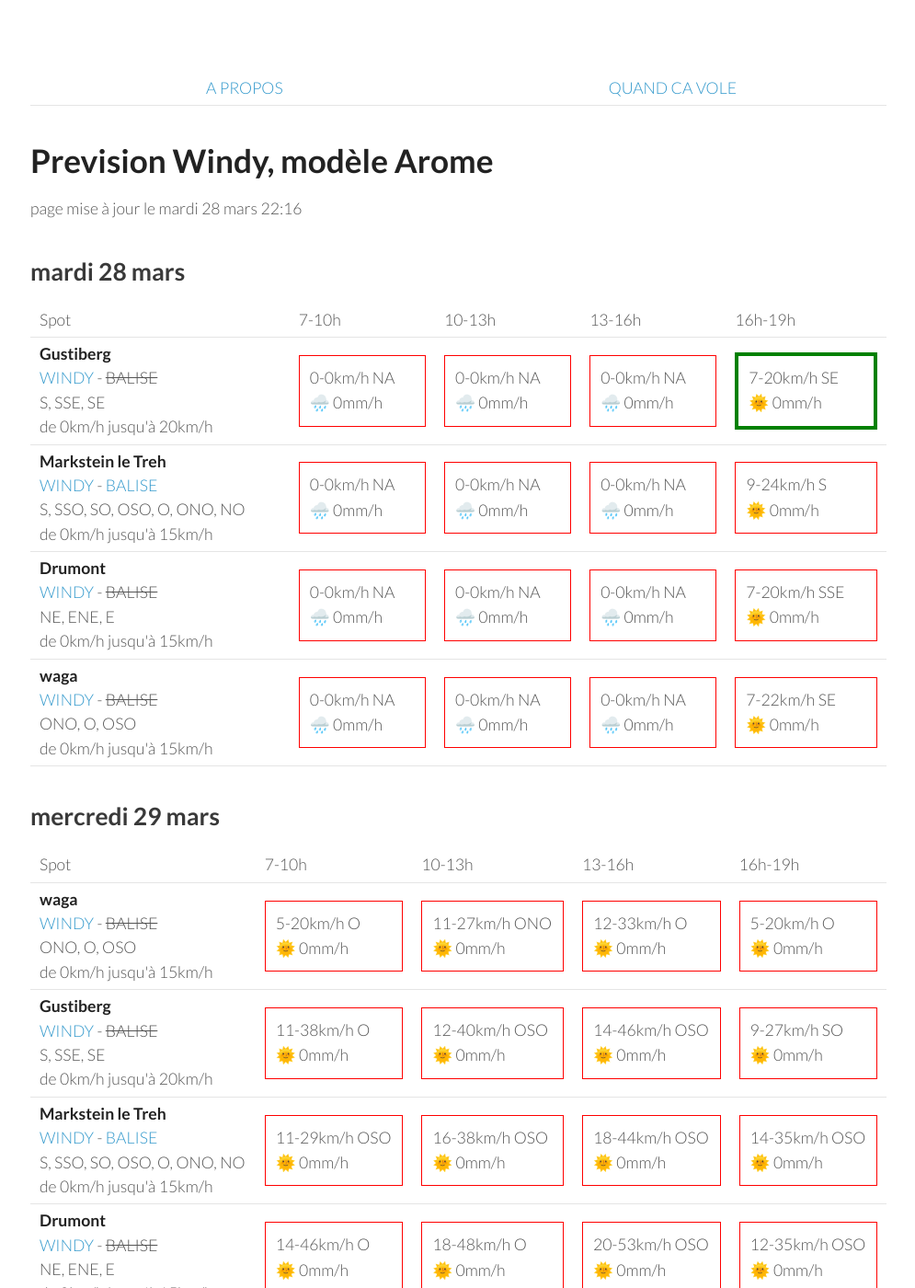
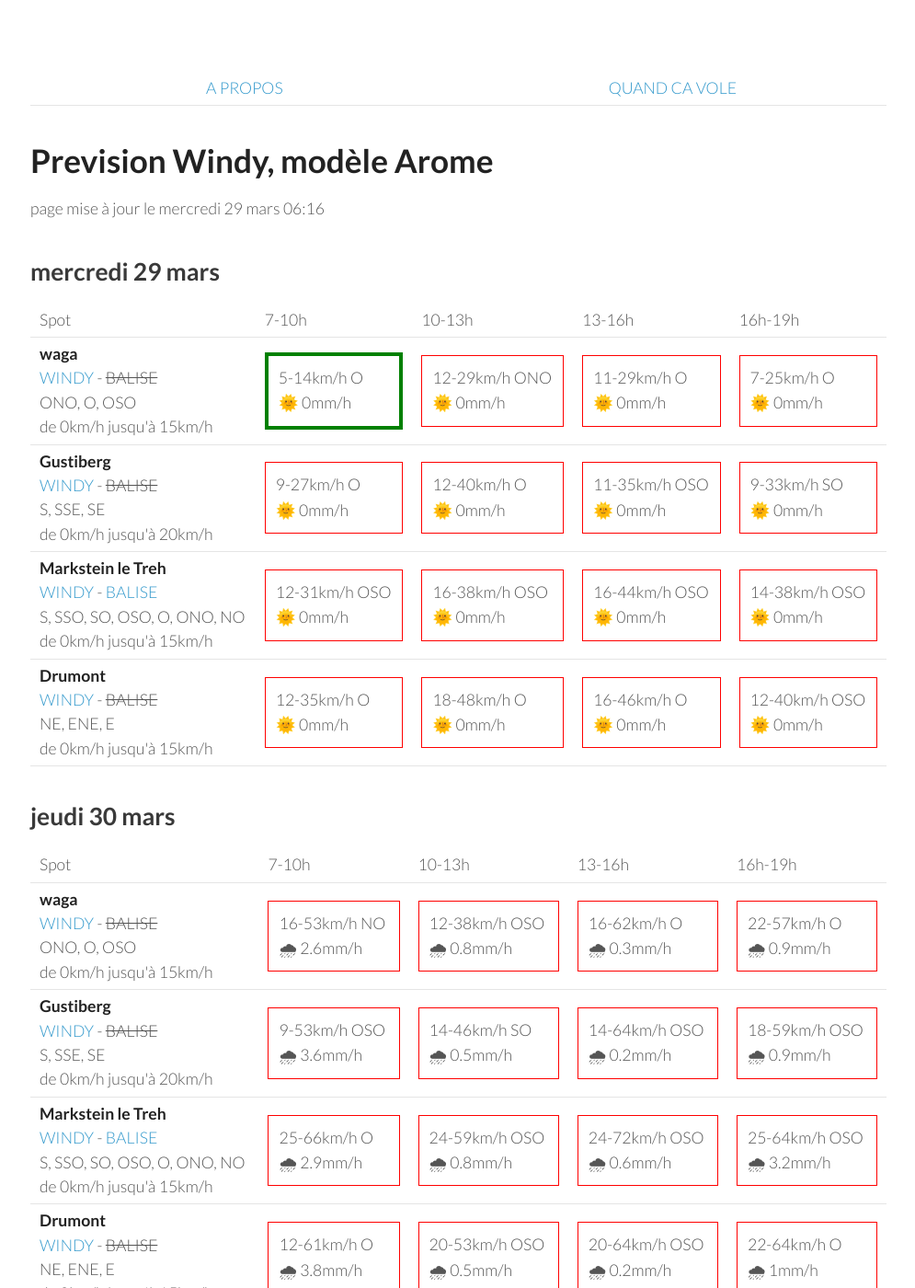
Before and after one commit to parapente-dans-le-nord/parapente-dans-le-nord.github.io, a Jekyll site: the page built from vosges.markdown, in a window 1280 px wide and 1400 px high. Shown: the whole window at 92% size, without its empty margins (25-1020 px from the left). Built offline with Jekyll 4.4.1, drawn with Linux system fonts in a browser that asks for light colours; some of the changed text lies outside the part shown.

Commit message:
update index.markdown

```diff
--- a/vosges.markdown
+++ b/vosges.markdown
@@ -7,60 +7,8 @@ title:  "Tous les spots"
 {: .links}
 
 # Prevision Windy, modèle Arome
-page mise à jour le mardi 28 mars 22:16
+page mise à jour le mercredi 29 mars 06:16
 
-## mardi 28 mars
-
-{::nomarkdown}
-<table>
-  <tbody>
-    <tr>
-      <td>Spot</td>
-      <td>7-10h</td>
-      <td>10-13h</td>
-      <td>13-16h</td>
-      <td>16h-19h</td>
-    </tr>
-<tr>
-        <td><strong>Gustiberg</strong><br><a href="https://windy.com/47.894/6.934?47.891,6.934,15,m:eYYagmI">WINDY</a> - <span class="no-balise"> BALISE </span><br> <span class="vent-favorable">S, SSE, SE</span><br><span class="force-vent">de 0km/h jusqu'à 20km/h</span> </td>
-
-            <td><div class="not-flyable"><p>0-0km/h NA</p><p>🌧️ 0mm/h</p></div></td>
-            <td><div class="not-flyable"><p>0-0km/h NA</p><p>🌧️ 0mm/h</p></div></td>
-            <td><div class="not-flyable"><p>0-0km/h NA</p><p>🌧️ 0mm/h</p></div></td>
-            <td><div class="flyable"><p>7-20km/h SE</p><p>🌞 0mm/h</p></div></td>
-
-    </tr>
-<tr>
-        <td><strong>Markstein le Treh</strong><br><a href="https://windy.com/47.926/7.012?47.505,7.012,8,m:eY1agmQ">WINDY</a> - <span class=""><a href="http://www.balisemeteo.com/balise.php?idBalise=136">BALISE</a> </span><br> <span class="vent-favorable">S, SSO, SO, OSO, O, ONO, NO</span><br><span class="force-vent">de 0km/h jusqu'à 15km/h</span> </td>
-
-            <td><div class="not-flyable"><p>0-0km/h NA</p><p>🌧️ 0mm/h</p></div></td>
-            <td><div class="not-flyable"><p>0-0km/h NA</p><p>🌧️ 0mm/h</p></div></td>
-            <td><div class="not-flyable"><p>0-0km/h NA</p><p>🌧️ 0mm/h</p></div></td>
-            <td><div class="not-flyable"><p>9-24km/h S</p><p>🌞 0mm/h</p></div></td>
-
-    </tr>
-<tr>
-        <td><strong>Drumont</strong><br><a href="https://windy.com/47.898/6.919?47.687,6.919,9,m:eYYagmG">WINDY</a> - <span class="no-balise"> BALISE </span><br> <span class="vent-favorable">NE, ENE, E</span><br><span class="force-vent">de 0km/h jusqu'à 15km/h</span> </td>
-
-            <td><div class="not-flyable"><p>0-0km/h NA</p><p>🌧️ 0mm/h</p></div></td>
-            <td><div class="not-flyable"><p>0-0km/h NA</p><p>🌧️ 0mm/h</p></div></td>
-            <td><div class="not-flyable"><p>0-0km/h NA</p><p>🌧️ 0mm/h</p></div></td>
-            <td><div class="not-flyable"><p>7-20km/h SSE</p><p>🌞 0mm/h</p></div></td>
-
-    </tr>
-<tr>
-        <td><strong>waga</strong><br><a href="https://windy.com/47.903/6.996?47.900,6.983,15">WINDY</a> - <span class="no-balise"> BALISE </span><br> <span class="vent-favorable">ONO, O, OSO</span><br><span class="force-vent">de 0km/h jusqu'à 15km/h</span> </td>
-
-            <td><div class="not-flyable"><p>0-0km/h NA</p><p>🌧️ 0mm/h</p></div></td>
-            <td><div class="not-flyable"><p>0-0km/h NA</p><p>🌧️ 0mm/h</p></div></td>
-            <td><div class="not-flyable"><p>0-0km/h NA</p><p>🌧️ 0mm/h</p></div></td>
-            <td><div class="not-flyable"><p>7-22km/h SE</p><p>🌞 0mm/h</p></div></td>
-
-    </tr>
-
-</tbody>
-</table>
-{:/}
 ## mercredi 29 mars
 
 {::nomarkdown}
@@ -76,40 +24,40 @@ page mise à jour le mardi 28 mars 22:16
 <tr>
         <td><strong>waga</strong><br><a href="https://windy.com/47.903/6.996?47.900,6.983,15">WINDY</a> - <span class="no-balise"> BALISE </span><br> <span class="vent-favorable">ONO, O, OSO</span><br><span class="force-vent">de 0km/h jusqu'à 15km/h</span> </td>
 
-            <td><div class="not-flyable"><p>5-20km/h O</p><p>🌞 0mm/h</p></div></td>
-            <td><div class="not-flyable"><p>11-27km/h ONO</p><p>🌞 0mm/h</p></div></td>
-            <td><div class="not-flyable"><p>12-33km/h O</p><p>🌞 0mm/h</p></div></td>
-            <td><div class="not-flyable"><p>5-20km/h O</p><p>🌞 0mm/h</p></div></td>
+            <td><div class="flyable"><p>5-14km/h O</p><p>🌞 0mm/h</p></div></td>
+            <td><div class="not-flyable"><p>12-29km/h ONO</p><p>🌞 0mm/h</p></div></td>
+            <td><div class="not-flyable"><p>11-29km/h O</p><p>🌞 0mm/h</p></div></td>
+            <td><div class="not-flyable"><p>7-25km/h O</p><p>🌞 0mm/h</p></div></td>
 
 
     </tr>
 <tr>
         <td><strong>Gustiberg</strong><br><a href="https://windy.com/47.894/6.934?47.891,6.934,15,m:eYYagmI">WINDY</a> - <span class="no-balise"> BALISE </span><br> <span class="vent-favorable">S, SSE, SE</span><br><span class="force-vent">de 0km/h jusqu'à 20km/h</span> </td>
 
-            <td><div class="not-flyable"><p>11-38km/h O</p><p>🌞 0mm/h</p></div></td>
-            <td><div class="not-flyable"><p>12-40km/h OSO</p><p>🌞 0mm/h</p></div></td>
-            <td><div class="not-flyable"><p>14-46km/h OSO</p><p>🌞 0mm/h</p></div></td>
-            <td><div class="not-flyable"><p>9-27km/h SO</p><p>🌞 0mm/h</p></div></td>
+            <td><div class="not-flyable"><p>9-27km/h O</p><p>🌞 0mm/h</p></div></td>
+            <td><div class="not-flyable"><p>12-40km/h O</p><p>🌞 0mm/h</p></div></td>
+            <td><div class="not-flyable"><p>11-35km/h OSO</p><p>🌞 0mm/h</p></div></td>
+            <td><div class="not-flyable"><p>9-33km/h SO</p><p>🌞 0mm/h</p></div></td>
 
 
     </tr>
 <tr>
         <td><strong>Markstein le Treh</strong><br><a href="https://windy.com/47.926/7.012?47.505,7.012,8,m:eY1agmQ">WINDY</a> - <span class=""><a href="http://www.balisemeteo.com/balise.php?idBalise=136">BALISE</a> </span><br> <span class="vent-favorable">S, SSO, SO, OSO, O, ONO, NO</span><br><span class="force-vent">de 0km/h jusqu'à 15km/h</span> </td>
 
-            <td><div class="not-flyable"><p>11-29km/h OSO</p><p>🌞 0mm/h</p></div></td>
+            <td><div class="not-flyable"><p>12-31km/h OSO</p><p>🌞 0mm/h</p></div></td>
             <td><div class="not-flyable"><p>16-38km/h OSO</p><p>🌞 0mm/h</p></div></td>
-            <td><div class="not-flyable"><p>18-44km/h OSO</p><p>🌞 0mm/h</p></div></td>
-            <td><div class="not-flyable"><p>14-35km/h OSO</p><p>🌞 0mm/h</p></div></td>
+            <td><div class="not-flyable"><p>16-44km/h OSO</p><p>🌞 0mm/h</p></div></td>
+            <td><div class="not-flyable"><p>14-38km/h OSO</p><p>🌞 0mm/h</p></div></td>
 
 
     </tr>
 <tr>
         <td><strong>Drumont</strong><br><a href="https://windy.com/47.898/6.919?47.687,6.919,9,m:eYYagmG">WINDY</a> - <span class="no-balise"> BALISE </span><br> <span class="vent-favorable">NE, ENE, E</span><br><span class="force-vent">de 0km/h jusqu'à 15km/h</span> </td>
 
-            <td><div class="not-flyable"><p>14-46km/h O</p><p>🌞 0mm/h</p></div></td>
+            <td><div class="not-flyable"><p>12-35km/h O</p><p>🌞 0mm/h</p></div></td>
             <td><div class="not-flyable"><p>18-48km/h O</p><p>🌞 0mm/h</p></div></td>
-            <td><div class="not-flyable"><p>20-53km/h OSO</p><p>🌞 0mm/h</p></div></td>
-            <td><div class="not-flyable"><p>12-35km/h OSO</p><p>🌞 0mm/h</p></div></td>
+            <td><div class="not-flyable"><p>16-46km/h O</p><p>🌞 0mm/h</p></div></td>
+            <td><div class="not-flyable"><p>12-40km/h OSO</p><p>🌞 0mm/h</p></div></td>
 
 
     </tr>
@@ -132,40 +80,40 @@ page mise à jour le mardi 28 mars 22:16
 <tr>
         <td><strong>waga</strong><br><a href="https://windy.com/47.903/6.996?47.900,6.983,15">WINDY</a> - <span class="no-balise"> BALISE </span><br> <span class="vent-favorable">ONO, O, OSO</span><br><span class="force-vent">de 0km/h jusqu'à 15km/h</span> </td>
 
-            <td><div class="not-flyable"><p>12-51km/h ONO</p><p>🌞 0mm/h</p></div></td>
-            <td><div class="not-flyable"><p>24-75km/h OSO</p><p>🌧 0.5mm/h</p></div></td>
-            <td><div class="not-flyable"><p>29-85km/h OSO</p><p>🌧 0.7mm/h</p></div></td>
-            <td><div class="not-flyable"><p>14-83km/h OSO</p><p>🌧 1.5mm/h</p></div></td>
+            <td><div class="not-flyable"><p>16-53km/h NO</p><p>🌧 2.6mm/h</p></div></td>
+            <td><div class="not-flyable"><p>12-38km/h OSO</p><p>🌧 0.8mm/h</p></div></td>
+            <td><div class="not-flyable"><p>16-62km/h O</p><p>🌧 0.3mm/h</p></div></td>
+            <td><div class="not-flyable"><p>22-57km/h O</p><p>🌧 0.9mm/h</p></div></td>
+
+
+    </tr>
+<tr>
+        <td><strong>Gustiberg</strong><br><a href="https://windy.com/47.894/6.934?47.891,6.934,15,m:eYYagmI">WINDY</a> - <span class="no-balise"> BALISE </span><br> <span class="vent-favorable">S, SSE, SE</span><br><span class="force-vent">de 0km/h jusqu'à 20km/h</span> </td>
+
+            <td><div class="not-flyable"><p>9-53km/h OSO</p><p>🌧 3.6mm/h</p></div></td>
+            <td><div class="not-flyable"><p>14-46km/h SO</p><p>🌧 0.5mm/h</p></div></td>
+            <td><div class="not-flyable"><p>14-64km/h OSO</p><p>🌧 0.2mm/h</p></div></td>
+            <td><div class="not-flyable"><p>18-59km/h OSO</p><p>🌧 0.9mm/h</p></div></td>
 
 
     </tr>
 <tr>
         <td><strong>Markstein le Treh</strong><br><a href="https://windy.com/47.926/7.012?47.505,7.012,8,m:eY1agmQ">WINDY</a> - <span class=""><a href="http://www.balisemeteo.com/balise.php?idBalise=136">BALISE</a> </span><br> <span class="vent-favorable">S, SSO, SO, OSO, O, ONO, NO</span><br><span class="force-vent">de 0km/h jusqu'à 15km/h</span> </td>
 
-            <td><div class="not-flyable"><p>16-61km/h O</p><p>🌞 0mm/h</p></div></td>
-            <td><div class="not-flyable"><p>24-74km/h OSO</p><p>🌧 0.4mm/h</p></div></td>
-            <td><div class="not-flyable"><p>29-85km/h OSO</p><p>🌧 0.8mm/h</p></div></td>
-            <td><div class="not-flyable"><p>16-81km/h OSO</p><p>🌧 1.5mm/h</p></div></td>
+            <td><div class="not-flyable"><p>25-66km/h O</p><p>🌧 2.9mm/h</p></div></td>
+            <td><div class="not-flyable"><p>24-59km/h OSO</p><p>🌧 0.8mm/h</p></div></td>
+            <td><div class="not-flyable"><p>24-72km/h OSO</p><p>🌧 0.6mm/h</p></div></td>
+            <td><div class="not-flyable"><p>25-64km/h OSO</p><p>🌧 3.2mm/h</p></div></td>
 
 
     </tr>
 <tr>
         <td><strong>Drumont</strong><br><a href="https://windy.com/47.898/6.919?47.687,6.919,9,m:eYYagmG">WINDY</a> - <span class="no-balise"> BALISE </span><br> <span class="vent-favorable">NE, ENE, E</span><br><span class="force-vent">de 0km/h jusqu'à 15km/h</span> </td>
 
-            <td><div class="not-flyable"><p>16-57km/h O</p><p>🌧 0.3mm/h</p></div></td>
-            <td><div class="not-flyable"><p>24-64km/h OSO</p><p>🌧 0.5mm/h</p></div></td>
-            <td><div class="not-flyable"><p>29-75km/h OSO</p><p>🌧 0.8mm/h</p></div></td>
-            <td><div class="not-flyable"><p>12-74km/h OSO</p><p>🌧 1.5mm/h</p></div></td>
-
-
-    </tr>
-<tr>
-        <td><strong>Gustiberg</strong><br><a href="https://windy.com/47.894/6.934?47.891,6.934,15,m:eYYagmI">WINDY</a> - <span class="no-balise"> BALISE </span><br> <span class="vent-favorable">S, SSE, SE</span><br><span class="force-vent">de 0km/h jusqu'à 20km/h</span> </td>
-
-            <td><div class="not-flyable"><p>14-53km/h O</p><p>🌧 0.2mm/h</p></div></td>
-            <td><div class="not-flyable"><p>24-66km/h OSO</p><p>🌧 0.5mm/h</p></div></td>
-            <td><div class="not-flyable"><p>29-77km/h OSO</p><p>🌧 0.8mm/h</p></div></td>
-            <td><div class="not-flyable"><p>12-75km/h OSO</p><p>🌧 1.5mm/h</p></div></td>
+            <td><div class="not-flyable"><p>12-61km/h O</p><p>🌧 3.8mm/h</p></div></td>
+            <td><div class="not-flyable"><p>20-53km/h OSO</p><p>🌧 0.5mm/h</p></div></td>
+            <td><div class="not-flyable"><p>20-64km/h OSO</p><p>🌧 0.2mm/h</p></div></td>
+            <td><div class="not-flyable"><p>22-64km/h O</p><p>🌧 1mm/h</p></div></td>
 
 
     </tr>
@@ -188,40 +136,40 @@ page mise à jour le mardi 28 mars 22:16
 <tr>
         <td><strong>Markstein le Treh</strong><br><a href="https://windy.com/47.926/7.012?47.505,7.012,8,m:eY1agmQ">WINDY</a> - <span class=""><a href="http://www.balisemeteo.com/balise.php?idBalise=136">BALISE</a> </span><br> <span class="vent-favorable">S, SSO, SO, OSO, O, ONO, NO</span><br><span class="force-vent">de 0km/h jusqu'à 15km/h</span> </td>
 
-            <td><div class="not-flyable"><p>16-64km/h SO</p><p>🌧 4.6mm/h</p></div></td>
-            <td><div class="not-flyable"><p>25-87km/h OSO</p><p>🌧 2.7mm/h</p></div></td>
-            <td><div class="not-flyable"><p>27-90km/h OSO</p><p>🌧 1.1mm/h</p></div></td>
-            <td><div class="not-flyable"><p>24-87km/h OSO</p><p>🌧 1.4mm/h</p></div></td>
+            <td><div class="not-flyable"><p>18-77km/h OSO</p><p>🌧 6mm/h</p></div></td>
+            <td><div class="not-flyable"><p>25-85km/h SO</p><p>🌧 4mm/h</p></div></td>
+            <td><div class="not-flyable"><p>33-103km/h OSO</p><p>🌧 1.8mm/h</p></div></td>
+            <td><div class="not-flyable"><p>24-109km/h OSO</p><p>🌧 1.6mm/h</p></div></td>
 
 
     </tr>
 <tr>
         <td><strong>Drumont</strong><br><a href="https://windy.com/47.898/6.919?47.687,6.919,9,m:eYYagmG">WINDY</a> - <span class="no-balise"> BALISE </span><br> <span class="vent-favorable">NE, ENE, E</span><br><span class="force-vent">de 0km/h jusqu'à 15km/h</span> </td>
 
-            <td><div class="not-flyable"><p>16-59km/h SO</p><p>🌧 4.4mm/h</p></div></td>
-            <td><div class="not-flyable"><p>29-81km/h OSO</p><p>🌧 4mm/h</p></div></td>
-            <td><div class="not-flyable"><p>25-85km/h OSO</p><p>🌧 2.2mm/h</p></div></td>
-            <td><div class="not-flyable"><p>22-83km/h OSO</p><p>🌧 2.5mm/h</p></div></td>
+            <td><div class="not-flyable"><p>20-72km/h OSO</p><p>🌧 6mm/h</p></div></td>
+            <td><div class="not-flyable"><p>24-81km/h SO</p><p>🌧 6mm/h</p></div></td>
+            <td><div class="not-flyable"><p>33-96km/h OSO</p><p>🌧 1.6mm/h</p></div></td>
+            <td><div class="not-flyable"><p>25-100km/h OSO</p><p>🌧 1.6mm/h</p></div></td>
 
 
     </tr>
 <tr>
         <td><strong>waga</strong><br><a href="https://windy.com/47.903/6.996?47.900,6.983,15">WINDY</a> - <span class="no-balise"> BALISE </span><br> <span class="vent-favorable">ONO, O, OSO</span><br><span class="force-vent">de 0km/h jusqu'à 15km/h</span> </td>
 
-            <td><div class="not-flyable"><p>16-64km/h SO</p><p>🌧 4.6mm/h</p></div></td>
-            <td><div class="not-flyable"><p>25-88km/h OSO</p><p>🌧 3mm/h</p></div></td>
-            <td><div class="not-flyable"><p>25-92km/h OSO</p><p>🌧 1.1mm/h</p></div></td>
-            <td><div class="not-flyable"><p>22-88km/h OSO</p><p>🌧 1.6mm/h</p></div></td>
+            <td><div class="not-flyable"><p>18-79km/h OSO</p><p>🌧 7mm/h</p></div></td>
+            <td><div class="not-flyable"><p>24-87km/h SO</p><p>🌧 4.6mm/h</p></div></td>
+            <td><div class="not-flyable"><p>33-105km/h OSO</p><p>🌧 2.1mm/h</p></div></td>
+            <td><div class="not-flyable"><p>25-111km/h OSO</p><p>🌧 1.5mm/h</p></div></td>
 
 
     </tr>
 <tr>
         <td><strong>Gustiberg</strong><br><a href="https://windy.com/47.894/6.934?47.891,6.934,15,m:eYYagmI">WINDY</a> - <span class="no-balise"> BALISE </span><br> <span class="vent-favorable">S, SSE, SE</span><br><span class="force-vent">de 0km/h jusqu'à 20km/h</span> </td>
 
-            <td><div class="not-flyable"><p>16-61km/h SO</p><p>🌧 4.4mm/h</p></div></td>
-            <td><div class="not-flyable"><p>29-83km/h OSO</p><p>🌧 3.8mm/h</p></div></td>
-            <td><div class="not-flyable"><p>25-87km/h OSO</p><p>🌧 2mm/h</p></div></td>
-            <td><div class="not-flyable"><p>22-83km/h OSO</p><p>🌧 2.4mm/h</p></div></td>
+            <td><div class="not-flyable"><p>20-74km/h OSO</p><p>🌧 7mm/h</p></div></td>
+            <td><div class="not-flyable"><p>24-83km/h SO</p><p>🌧 5mm/h</p></div></td>
+            <td><div class="not-flyable"><p>33-98km/h OSO</p><p>🌧 1.7mm/h</p></div></td>
+            <td><div class="not-flyable"><p>25-101km/h OSO</p><p>🌧 1.5mm/h</p></div></td>
 
 
     </tr>
@@ -244,8 +192,8 @@ page mise à jour le mardi 28 mars 22:16
 <tr>
         <td><strong>waga</strong><br><a href="https://windy.com/47.903/6.996?47.900,6.983,15">WINDY</a> - <span class="no-balise"> BALISE </span><br> <span class="vent-favorable">ONO, O, OSO</span><br><span class="force-vent">de 0km/h jusqu'à 15km/h</span> </td>
 
-            <td><div class="not-flyable"><p>25-92km/h OSO</p><p>🌧 5mm/h</p></div></td>
-            <td><div class="not-flyable"><p>27-85km/h OSO</p><p>🌧 5mm/h</p></div></td>
+            <td><div class="not-flyable"><p>25-88km/h O</p><p>🌧 9mm/h</p></div></td>
+            <td><div class="not-flyable"><p>20-74km/h O</p><p>🌧 8mm/h</p></div></td>
             <td><div class="not-flyable"><p>25-83km/h O</p><p>🌧 8mm/h</p></div></td>
             <td><div class="not-flyable"><p>20-81km/h O</p><p>🌧 3.1mm/h</p></div></td>
 
@@ -254,8 +202,8 @@ page mise à jour le mardi 28 mars 22:16
 <tr>
         <td><strong>Markstein le Treh</strong><br><a href="https://windy.com/47.926/7.012?47.505,7.012,8,m:eY1agmQ">WINDY</a> - <span class=""><a href="http://www.balisemeteo.com/balise.php?idBalise=136">BALISE</a> </span><br> <span class="vent-favorable">S, SSO, SO, OSO, O, ONO, NO</span><br><span class="force-vent">de 0km/h jusqu'à 15km/h</span> </td>
 
-            <td><div class="not-flyable"><p>25-92km/h OSO</p><p>🌧 5mm/h</p></div></td>
-            <td><div class="not-flyable"><p>27-87km/h OSO</p><p>🌧 6mm/h</p></div></td>
+            <td><div class="not-flyable"><p>25-87km/h O</p><p>🌧 9mm/h</p></div></td>
+            <td><div class="not-flyable"><p>20-74km/h O</p><p>🌧 8mm/h</p></div></td>
             <td><div class="not-flyable"><p>25-81km/h O</p><p>🌧 8mm/h</p></div></td>
             <td><div class="not-flyable"><p>20-79km/h O</p><p>🌧 3.3mm/h</p></div></td>
 
@@ -264,8 +212,8 @@ page mise à jour le mardi 28 mars 22:16
 <tr>
         <td><strong>Drumont</strong><br><a href="https://windy.com/47.898/6.919?47.687,6.919,9,m:eYYagmG">WINDY</a> - <span class="no-balise"> BALISE </span><br> <span class="vent-favorable">NE, ENE, E</span><br><span class="force-vent">de 0km/h jusqu'à 15km/h</span> </td>
 
-            <td><div class="not-flyable"><p>25-77km/h OSO</p><p>🌧 5mm/h</p></div></td>
-            <td><div class="not-flyable"><p>27-75km/h OSO</p><p>🌧 6mm/h</p></div></td>
+            <td><div class="not-flyable"><p>25-75km/h O</p><p>🌧 9mm/h</p></div></td>
+            <td><div class="not-flyable"><p>20-64km/h O</p><p>🌧 9mm/h</p></div></td>
             <td><div class="not-flyable"><p>25-75km/h O</p><p>🌧 8mm/h</p></div></td>
             <td><div class="not-flyable"><p>22-75km/h O</p><p>🌧 3mm/h</p></div></td>
 
@@ -274,8 +222,8 @@ page mise à jour le mardi 28 mars 22:16
 <tr>
         <td><strong>Gustiberg</strong><br><a href="https://windy.com/47.894/6.934?47.891,6.934,15,m:eYYagmI">WINDY</a> - <span class="no-balise"> BALISE </span><br> <span class="vent-favorable">S, SSE, SE</span><br><span class="force-vent">de 0km/h jusqu'à 20km/h</span> </td>
 
-            <td><div class="not-flyable"><p>25-81km/h OSO</p><p>🌧 5mm/h</p></div></td>
-            <td><div class="not-flyable"><p>27-77km/h OSO</p><p>🌧 6mm/h</p></div></td>
+            <td><div class="not-flyable"><p>25-77km/h O</p><p>🌧 9mm/h</p></div></td>
+            <td><div class="not-flyable"><p>20-66km/h O</p><p>🌧 9mm/h</p></div></td>
             <td><div class="not-flyable"><p>25-77km/h O</p><p>🌧 8mm/h</p></div></td>
             <td><div class="not-flyable"><p>22-75km/h O</p><p>🌧 3mm/h</p></div></td>
 
```
